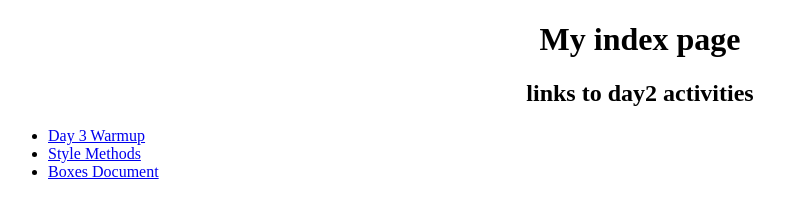
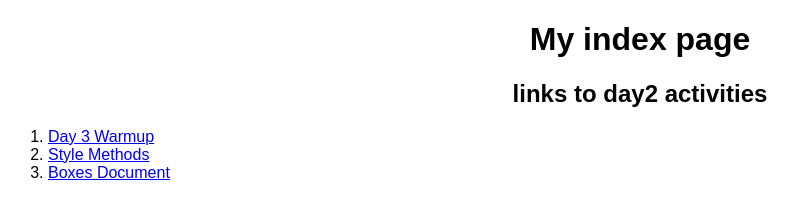
Before and after one commit to Alexg1021/geekwise-web-development, a plain HTML site: page index.html in a window 1280 px wide. Shown: the whole page, without its empty margins (0-799 px from the left). Drawn offline with Linux system fonts and the light colour scheme.

Commit message:
cleaing up index page

```diff
--- a/css/main.css
+++ b/css/main.css
@@ -0,0 +1,8 @@
+body{
+  font-family: sans-serif;
+}
+
+a{
+  /*color: inherit;*/
+  /*text-decoration: none;*/
+}
--- a/index.html
+++ b/index.html
@@ -8,10 +8,10 @@
   <body>
     <h1 style="text-align: center">My index page</h1>
     <h2 style="text-align: center"> links to day2 activities</h2>
-    <ul>
+    <ol>
       <li><a href="day3_warmup.html">Day 3 Warmup</a></li>
       <li><a href="style_methods.html">Style Methods</a></li>
       <li><a href="boxes.html">Boxes Document</a></li>
-    </ul>
+    </ol>
   </body>
 </html>
```
